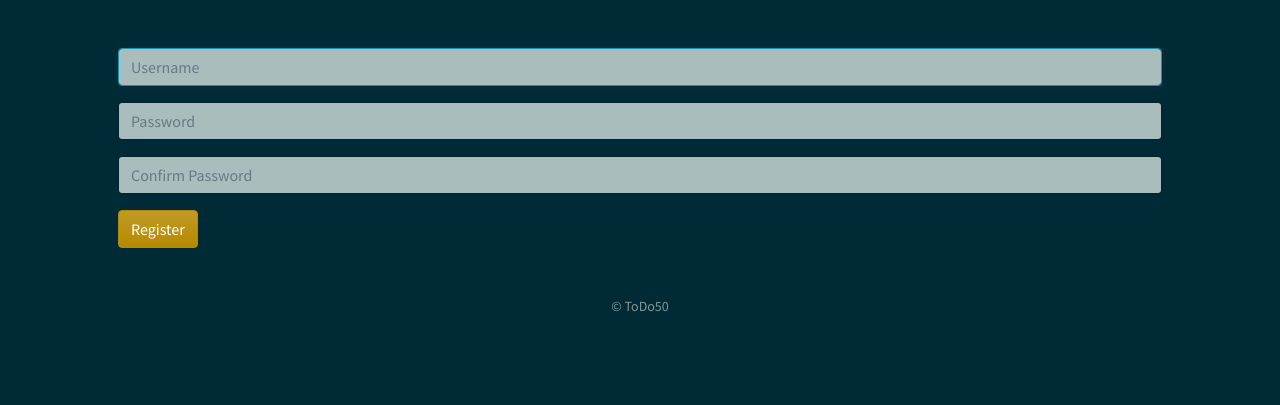
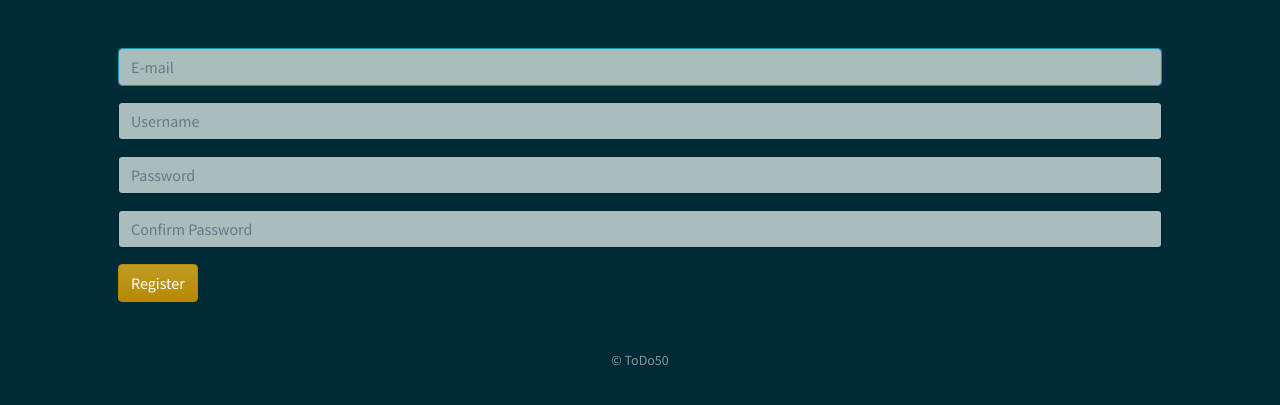
Before and after one commit to ilya-lebedev/ToDo50, a Flask app: template templates/register.html in a window 1280 px wide. Shown: the part 64-469 px from the top of the page. Run offline with Flask 2, Linux system fonts and the light colour scheme; the template is opened without the code that fills it, so the values that code supplies are empty; some libraries are stand-ins or nearby versions.

Commit message:
feat: Add field into register form

```diff
--- a/templates/register.html
+++ b/templates/register.html
@@ -6,6 +6,9 @@
 
 {% block main %}
     <form action="/register" method="post">
+        <div class="form-group">
+            <input autocomplete="off" autofocus class="form-control" id="email" name="email" placeholder="E-mail" type="text">
+        </div>
         <div class="form-group">
             <input autocomplete="off" autofocus class="form-control" id="username" name="username" placeholder="Username" type="text">
         </div>
```
